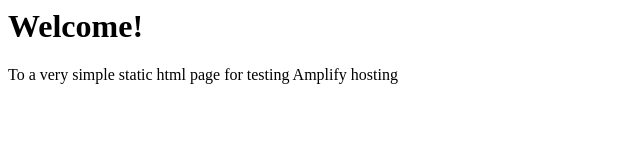
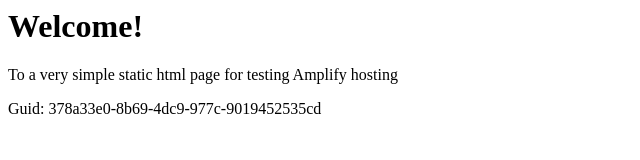
Before and after one commit to aws-aemilia-iad/Github-PR-Commit-Integration-Test-DoNotTouch-v0-prod-us-east-1, a website: page src/index.html in a window 1280 px wide. Shown: the whole page, without its empty margins (0-640 px from the left). Drawn offline with Linux system fonts and the light colour scheme.

Commit message:
commit from integ tests

```diff
--- a/src/index.html
+++ b/src/index.html
@@ -1,3 +1,5 @@
+
+
 <html lang="en">
 
 <head>
@@ -10,6 +12,6 @@
 <body>
     <h1>Welcome!</h1>
     <p>To a very simple static html page for testing Amplify hosting</p>
-</body>
+    <p>Guid: 378a33e0-8b69-4dc9-977c-9019452535cd</p></body>
 
 </html>
```
